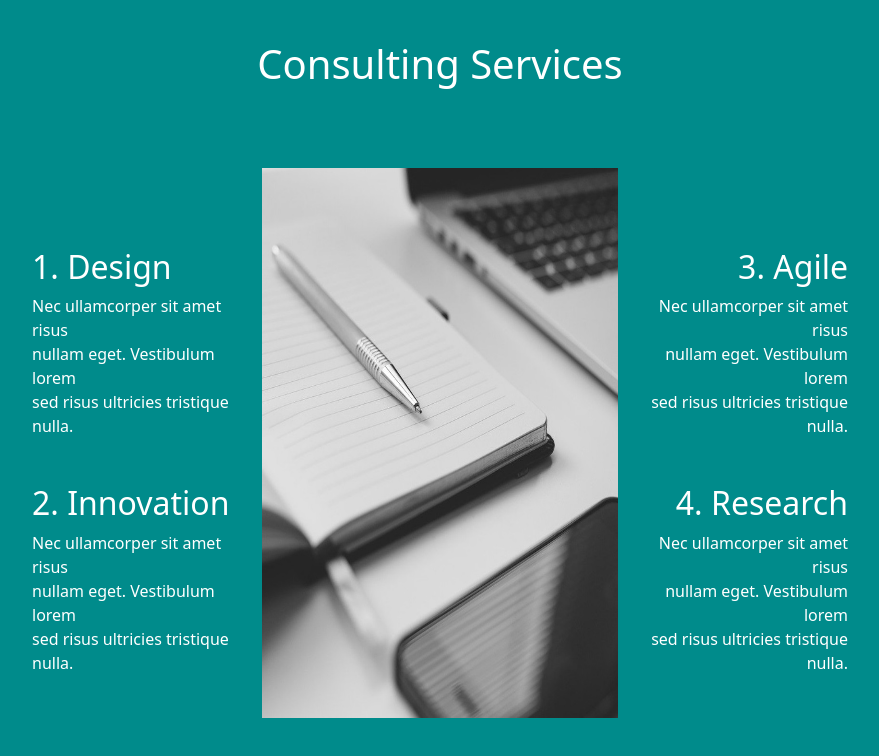
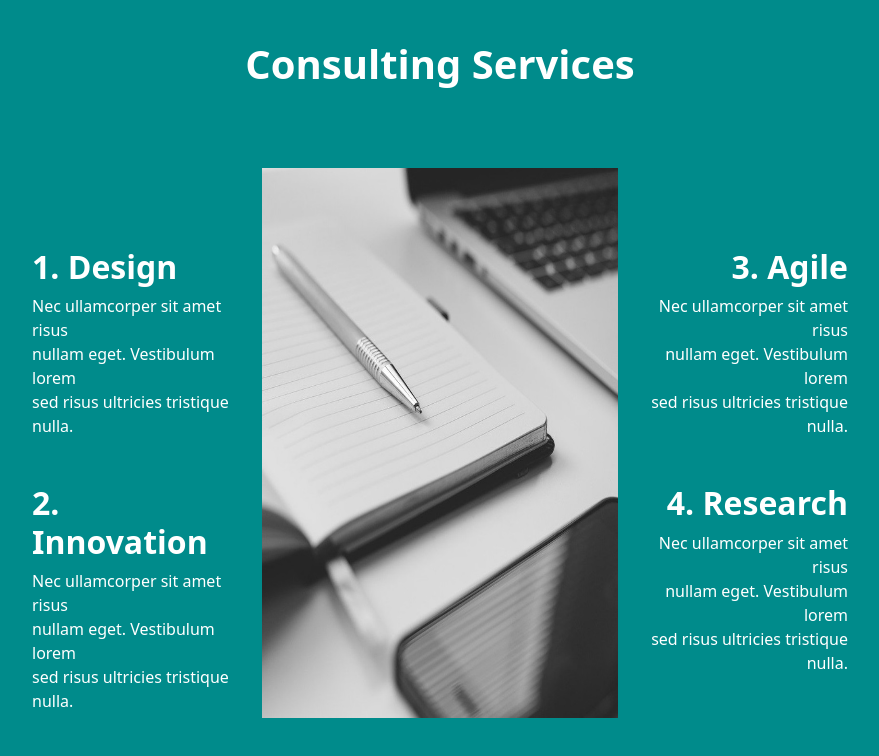
Before and after one commit to Jonathan-Caillon/Projet-Consulting-Services, a plain HTML site: page index.html in a window 1280 px wide. Shown: the whole page, without its empty margins (200-1079 px from the left). Drawn offline with nearby package versions, Linux system fonts and the light colour scheme.

Commit message:
fix: texte

```diff
--- a/style.css
+++ b/style.css
@@ -7,10 +7,12 @@ h1 {
     padding-top: 40px;
     text-align: center;
     margin-bottom: 80px;
-
+    font-weight: bold;
 }
 
-
+h2 {
+    font-weight: bold;
+}
 
 
 
```
